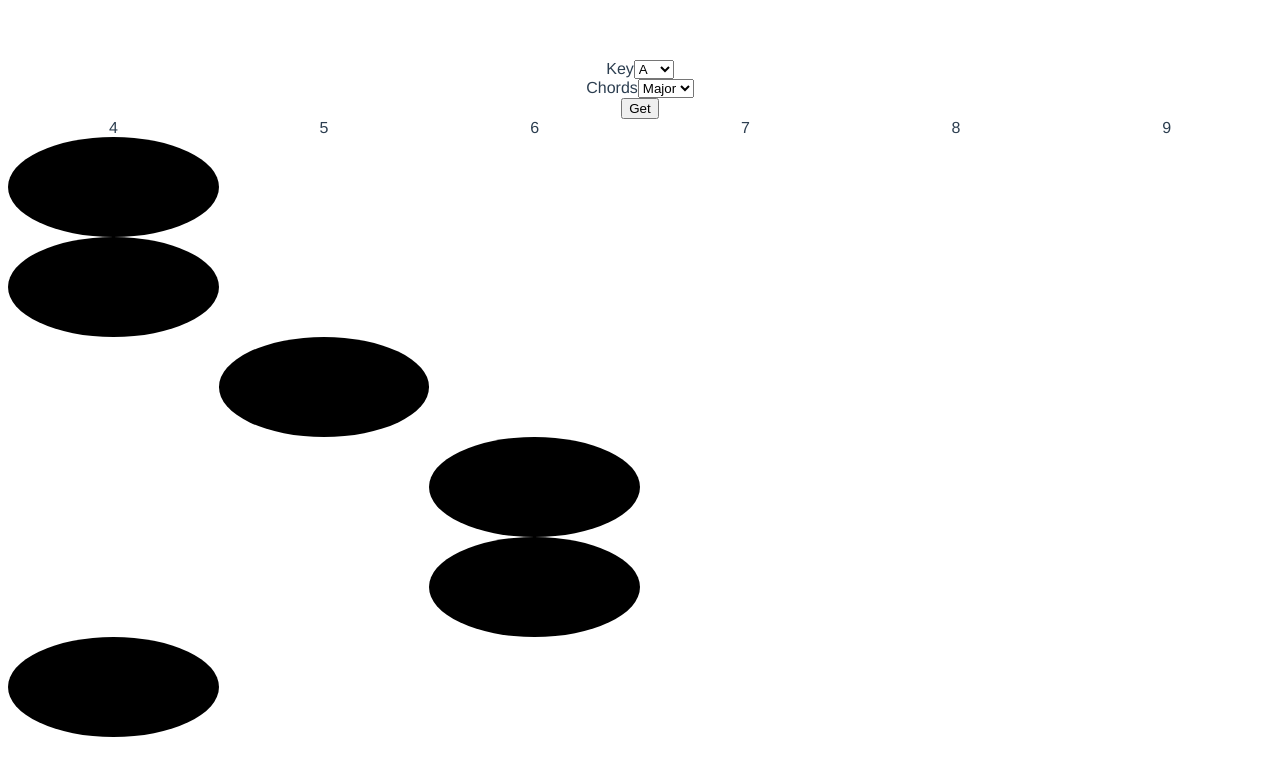
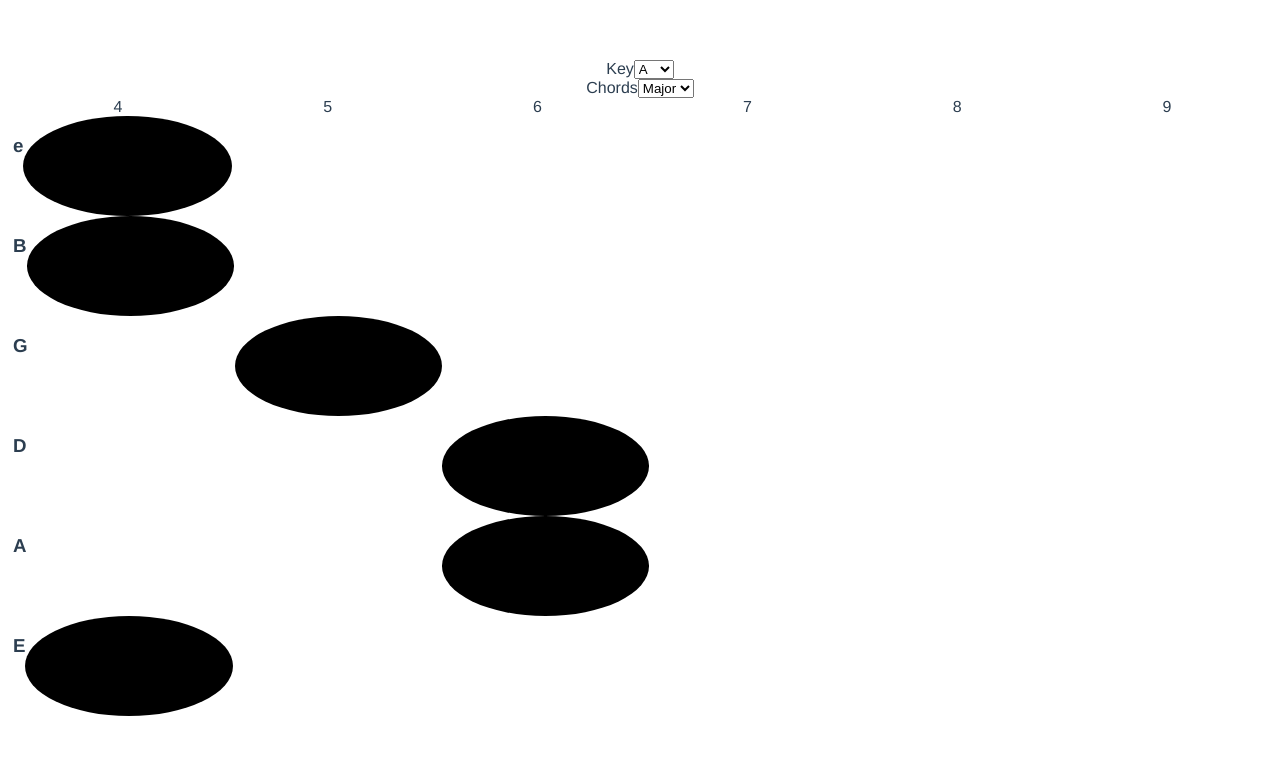
Before and after one commit to jkim176/guitar-chord-helper, a Vue app: page / in a window 1280 px wide. Shown: the top 776 px of the page. Built offline with nearby package versions, Linux system fonts and the light colour scheme.

Commit message:
removed get button and made the chord display happen on a selection change. Added basic string labels. 'fixed' the NaN display on the E chord, but admittedly it now shows a -1 instead

```diff
--- a/src/components/ChordDisplay.vue
+++ b/src/components/ChordDisplay.vue
@@ -13,6 +13,8 @@
     </div>
 
     <div class="string-container top-string">
+      <!-- TODO: dynamically change string name based on configuration -->
+      <h3>e</h3>
       <div v-for="(fret, index) in firstString"
            :key="fret.cellId"
            class="fret"
@@ -22,6 +24,7 @@
     </div>
 
     <div class="string-container mid-string">
+      <h3>B</h3>
       <div v-for="(fret, index) in secondString"
            :key="fret.cellId"
            class="fret"
@@ -31,6 +34,7 @@
     </div>
 
     <div class="string-container mid-string">
+      <h3>G</h3>
       <div v-for="(fret, index) in thirdString"
            :key="fret.cellId"
            class="fret"
@@ -40,6 +44,7 @@
     </div>
 
     <div class="string-container mid-string">
+      <h3>D</h3>
       <div v-for="(fret, index) in fourthString"
            :key="fret.cellId"
            class="fret"
@@ -49,6 +54,7 @@
     </div>
 
     <div class="string-container mid-string">
+      <h3>A</h3>
       <div v-for="(fret, index) in fifthString"
            :key="fret.cellId"
            class="fret"
@@ -58,6 +64,7 @@
     </div>
 
     <div class="string-container bot-string">
+      <h3>E</h3>
       <div v-for="(fret, index) in sixthString"
            :key="fret.cellId"
            class="fret"
@@ -301,6 +308,9 @@ export default {
       // TODO: frets based on variations
       let startingFret;
       switch(chordKeyObject.musicalKey) {
+          case "E":
+            startingFret = -1;
+            break;
           case "F":
             startingFret = 0;
             break;
@@ -348,6 +358,7 @@ export default {
 .chord-display {
   display: flex;
   flex-direction: column;
+  padding-left: 5px;
 }
 .chord-label {
 
--- a/src/components/Picker.vue
+++ b/src/components/Picker.vue
@@ -5,6 +5,7 @@
       <label for="musicalKey">Key</label>
       <select id="musicalKey"
               v-model="musicalKey"
+              @change="sendChordToDisplay"
               >
         <option>A</option>
         <option>A#</option>
@@ -25,17 +26,18 @@
       <label for="chordType">Chords</label>
       <select id="chordType"
               v-model="chordType"
+              @change="sendChordToDisplay"
               >
         <option>Major</option>
         <option>Minor</option>
       </select>
     </div>
 
-    <button id="getChordButton"
+    <!-- <button id="getChordButton"
             @click="sendChordToDisplay"
             >
             Get
-    </button>
+    </button> -->
   </div>
 </template>
 
```
